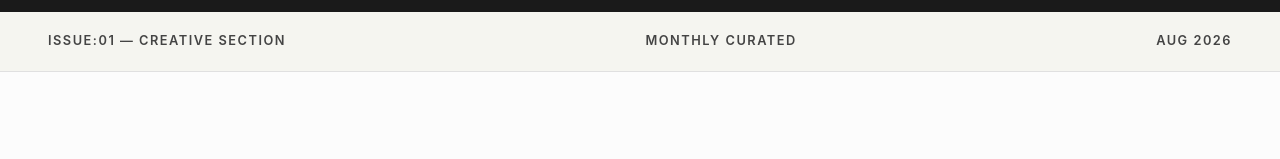
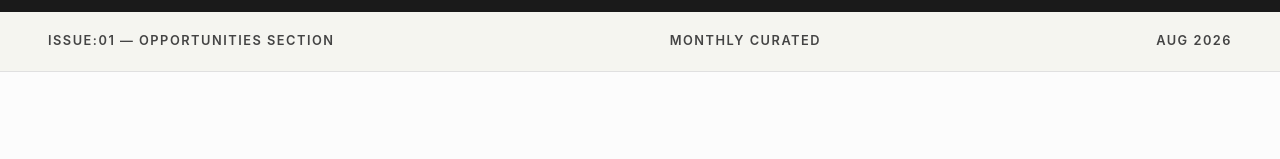
Before and after one commit to gskg02-values/beyond-sustainability-the-continuity, a plain HTML site: page Issue-01/india-opportunity.html in a window 1280 px wide. Shown: the top 159 px of the page. Drawn offline with Linux system fonts and the light colour scheme.

Commit message:
Update HTML structure and content for opportunity section

```diff
--- a/Issue-01/india-opportunity.html
+++ b/Issue-01/india-opportunity.html
@@ -278,7 +278,7 @@
 <body>
 
     <header class="top-bar">
-        <div>ISSUE:01 — CREATIVE SECTION</div>
+        <div>ISSUE:01 — OPPORTUNITIES SECTION</div>
         <div>MONTHLY CURATED </div>
         <div>AUG 2026</div>
     </header>
```
